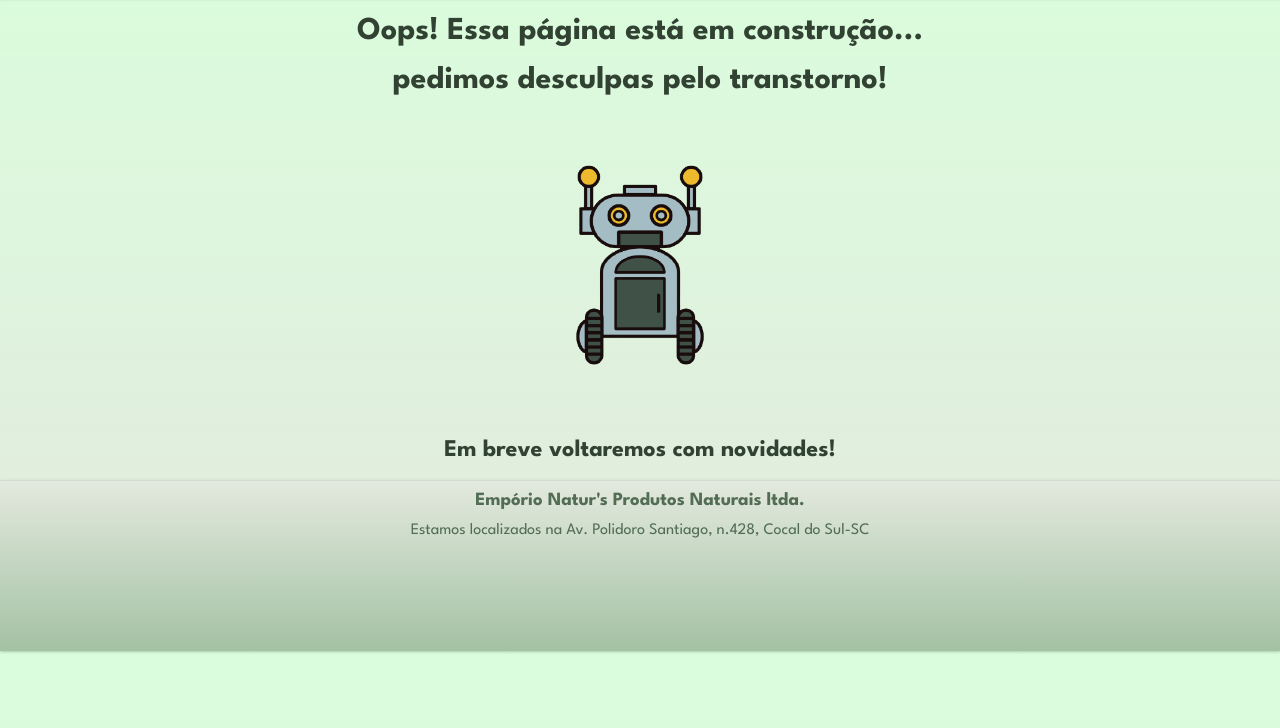
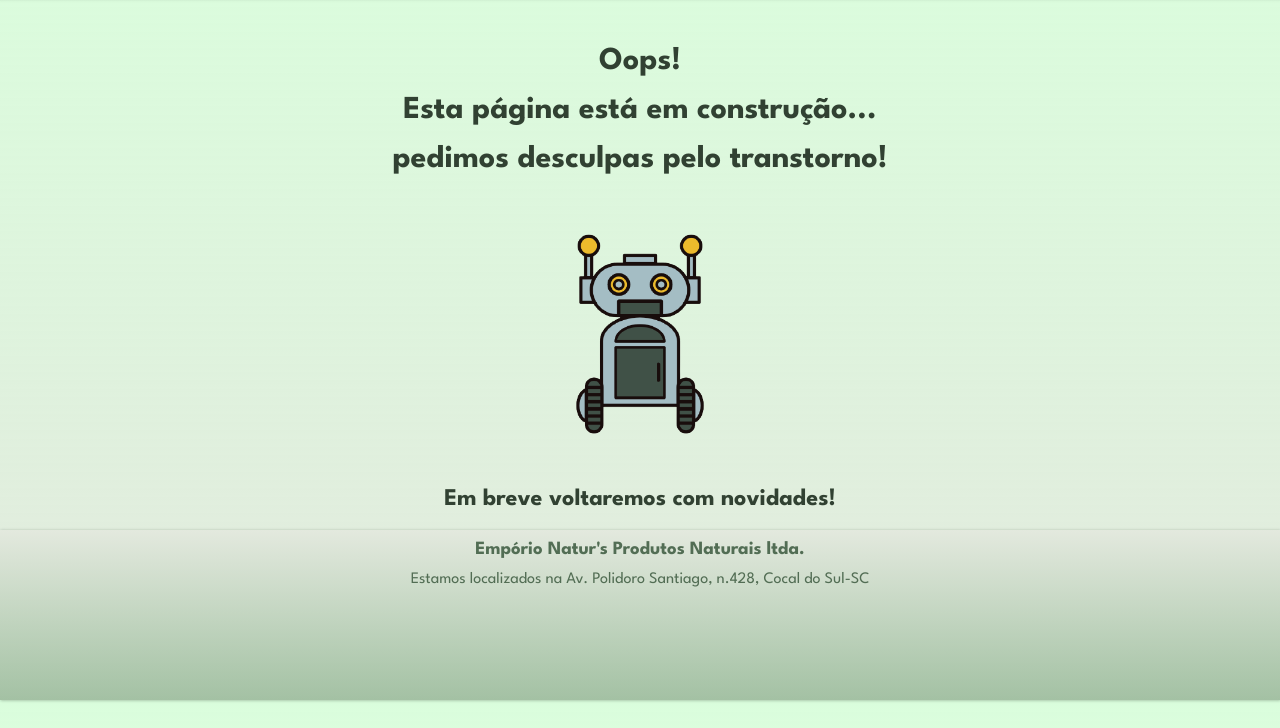
Before and after one commit to Gisa99/landing-emporio2, a plain HTML site: page produtos.html in a window 1280 px wide. Shown: the part 72-800 px from the top of the page. Drawn offline with Linux system fonts and the light colour scheme.

Commit message:
correção ortográfica

```diff
--- a/builing.css
+++ b/builing.css
@@ -54,10 +54,9 @@ body{
 }
 .principal{
   width: 100vw;
-  display: flex;
-  flex-direction: column;
-  row-gap: 20px;
-  padding-top: 20px;
+  display: block;
+  margin: auto;
+  padding-top: 40px;
 }
 
 .droid{
@@ -67,6 +66,7 @@ body{
 
 h1, h2{
     font-size: 2em;
+    padding: 10px;
 }
 
 .main{
--- a/produtos.html
+++ b/produtos.html
@@ -21,7 +21,8 @@
 
     </header>
     <main class="principal">
-        <h1>Oops! Essa página está em construção...</h1>
+        <h1>Oops! </h1>
+        <h2>Esta página está em construção...</h2>
         <h2>pedimos desculpas pelo transtorno!</h2>
         <div><img  class="droid" src="imagens/droid.png" alt="imagem de um droid"></div>
         <h3 class="main">Em breve voltaremos com novidades!</h3>
```
